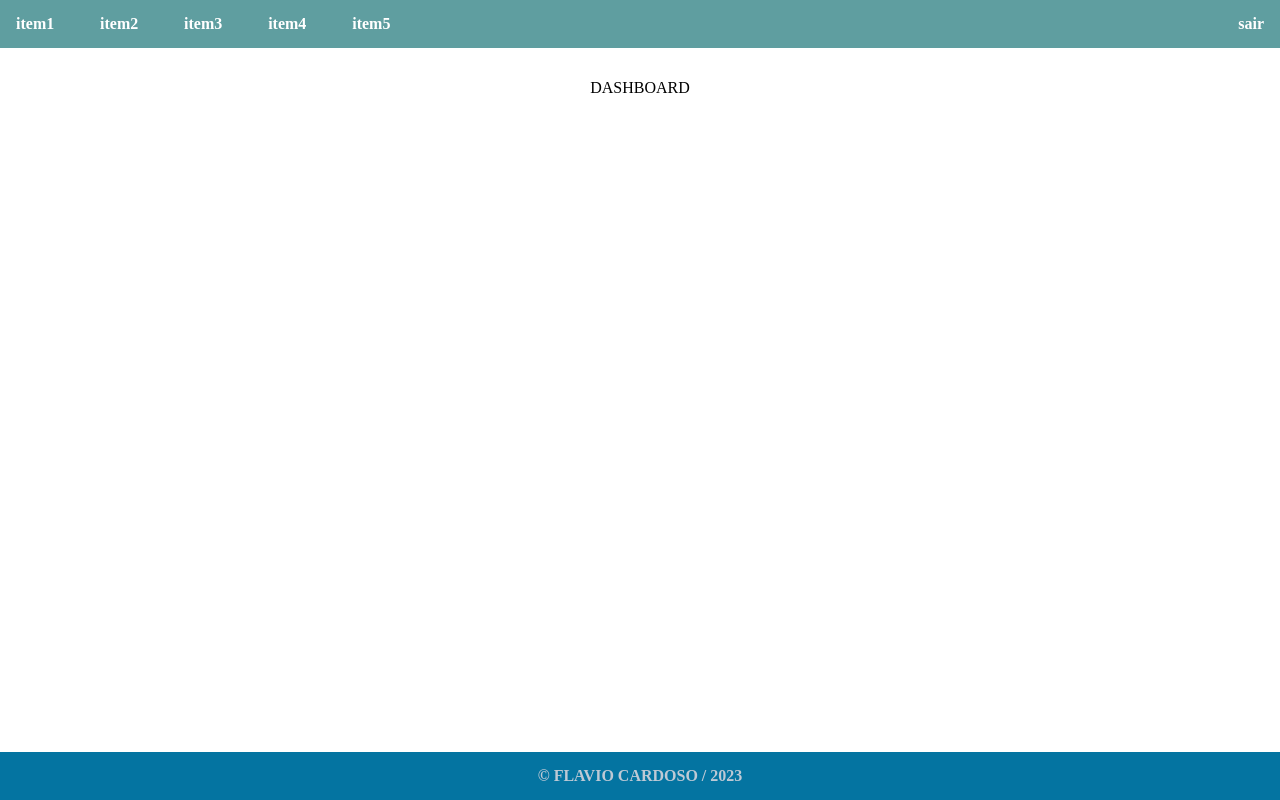
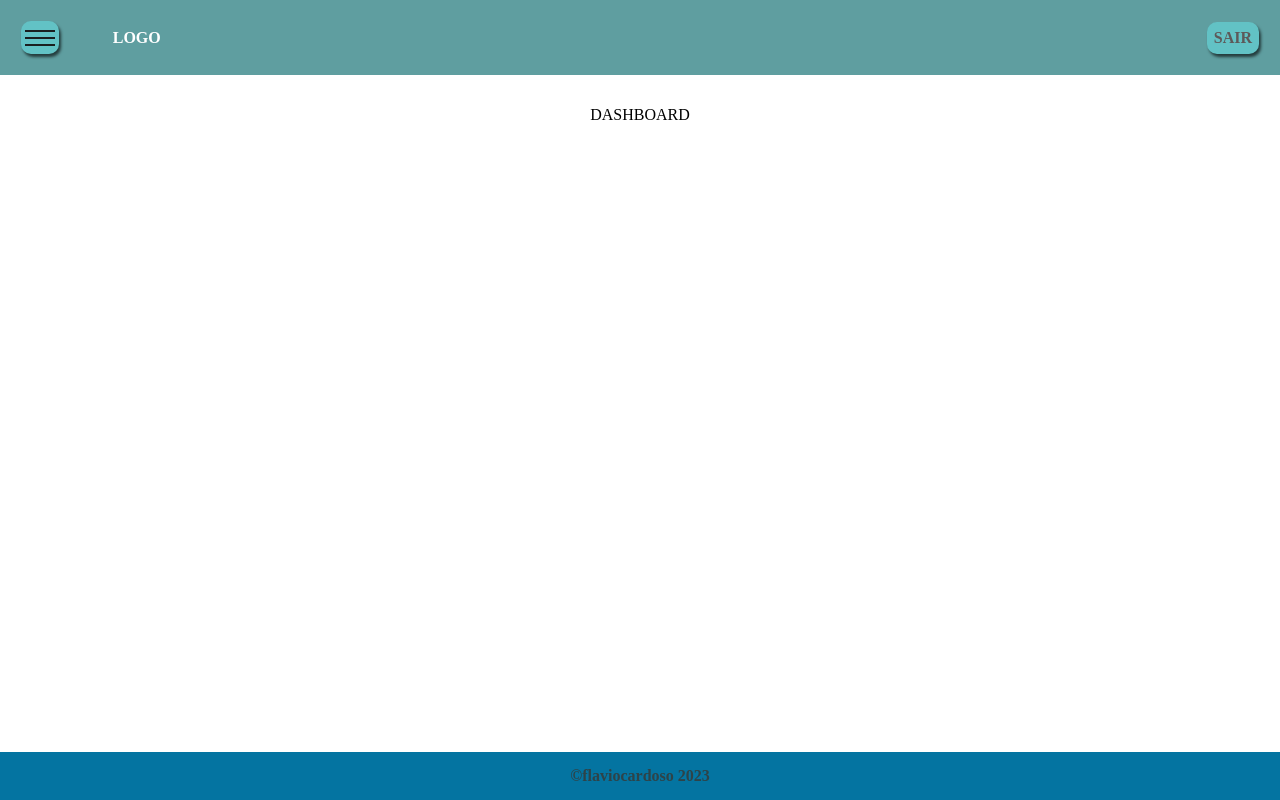
Before and after one commit to flaviocardoso/os-react, a React (Create React App) app: page / in a window 1280 px wide. Built offline with nearby package versions, Linux system fonts and the light colour scheme.

Commit message:
alterando o style

```diff
--- /dev/null
+++ b/src/componentes/Button/Button.module.scss
@@ -0,0 +1,17 @@
+@import 'variaveis';
+
+.ButtonStyle {
+    align-self: center;
+    background-color: $navbar-cor-de-fundo;
+    border-radius: 10px;
+    box-shadow: 2px 3px 3px #0000009f;
+    color: #272626;
+    cursor: pointer;
+    font-size: 1rem;
+    padding: 5px;
+    width: 80px;
+    &:active {
+        background-color: #7ca6b7;
+        box-shadow: 2px 2px 4px #0000009f inset;
+    }
+}
--- /dev/null
+++ b/src/componentes/Button/index.tsx
@@ -0,0 +1,20 @@
+import React from "react";
+
+interface Props {
+    children: React.ReactNode,
+    style: string,
+    type?: "button" | "submit" | "reset" | undefined,
+    onClick?: () => void
+}
+
+const Button: React.FC<Props> = ({ onClick, type, style, children}: Props) => {
+    return (
+        <button
+            onClick={onClick}
+            type={type}
+            className={style}
+        >{children}</button>
+    )
+}
+
+export default Button;
--- a/src/componentes/Dashboard/index.tsx
+++ b/src/componentes/Dashboard/index.tsx
@@ -3,7 +3,7 @@ import Rodape from 'componentes/Footer';
 import React from 'react';
 import style from './Dashboard.module.scss';
 
-const Principal: React.FC = () => {
+const Dashboard: React.FC = () => {
     return (
         <article className={style.DashboardStyle}>
             <Navbar />
@@ -17,4 +17,4 @@ const Principal: React.FC = () => {
     );
 }
 
-export default Principal;
+export default Dashboard;
--- a/src/componentes/Footer/index.tsx
+++ b/src/componentes/Footer/index.tsx
@@ -12,7 +12,7 @@ const Rodape: React.FC = () => {
     return (
     <footer className={style.FooterStyle}>
         <div id="direitosreservados">
-            <p> &#169; FLAVIO CARDOSO / 2023 { dataAcima() }</p>
+            <p> &#169;flaviocardoso 2023{ dataAcima() }</p>
         </div>
     </footer>
     );
--- a/src/componentes/Navbar/Navbar.module.scss
+++ b/src/componentes/Navbar/Navbar.module.scss
@@ -7,10 +7,45 @@
     nav {
         display: flex;
         justify-content: space-between;
+        align-content: center;
         ul {
             display: flex;
             justify-content: space-between;
-            width: 30%;
+            align-items: center;
+            width: 12%;
+            li:last-child {
+                padding: 5px;
+            }
+            li {
+                padding: 5px;
+                button {
+                    margin: 0;
+                    padding: 4px;
+                    height: 33px;
+                    div {
+                        width: 30px;
+                        height: 2px;
+                        justify-self: center;
+                        background-color: #1a1f20;
+                        margin: 5px 0;
+                    }
+                }
+            }
+        }
+        button {
+            margin: 5px;
+            padding: 7px;
+            align-self: center;
+            color: $navbarlogout-cor;
+            background-color: $navbarlogout-cor-de-fundo;
+            border-radius: 10px;
+            box-shadow: 2px 3px 3px #0000009f;
+            cursor: pointer;
+            font-size: 1rem;
+            &:active {
+                background-color:$navbar-cor-de-fundo;
+                box-shadow: 2px 2px 4px #0000009f inset;
+            }
         }
     }
 }
--- a/src/componentes/Navbar/index.tsx
+++ b/src/componentes/Navbar/index.tsx
@@ -1,4 +1,5 @@
 import React from 'react';
+import Button from 'componentes/Button';
 import style from './Navbar.module.scss';
 
 const Navbar: React.FC = () => {
@@ -6,15 +7,16 @@ const Navbar: React.FC = () => {
         <header className={style.Navbar}>
             <nav>
                 <ul role="navigation" id="globalnav">
-                    <li>item1</li>
-                    <li>item2</li>
-                    <li>item3</li>
-                    <li>item4</li>
-                    <li>item5</li>
+                    <li>
+                        <Button type='button' style={style.ButtonNavLogout}>
+                            <div></div>
+                            <div></div>
+                            <div></div>
+                        </Button>
+                    </li>
+                    <li>LOGO</li>
                 </ul>
-                <div id="globalpaineil">
-                    sair
-                </div>
+                <Button type='button' style={style.ButtonNavLogout}>SAIR</Button>
             </nav>
         </header>
     );
--- a/src/variaveis.scss
+++ b/src/variaveis.scss
@@ -1,6 +1,9 @@
 // variaveis navbar
 $navbar-cor: white;
 $navbar-cor-de-fundo: cadetblue;
+$navbarlogout-cor: #5d5959;
+$navbarlogout-cor-de-fundo: rgb(98, 194, 197);
+$navbarlogout-width: 50px;
 // variaveis rodape
-$rodape-cor: rgb(190, 201, 213); // aqua
+$rodape-cor: #2e4348; // aqua
 $rodape-cor-de-fundo: rgb(4, 116, 161);
```
